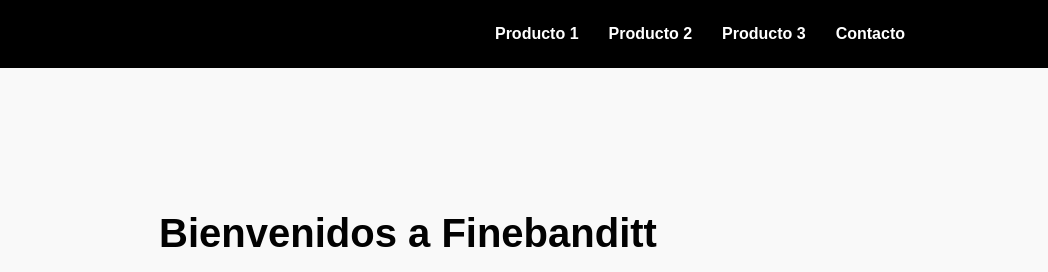
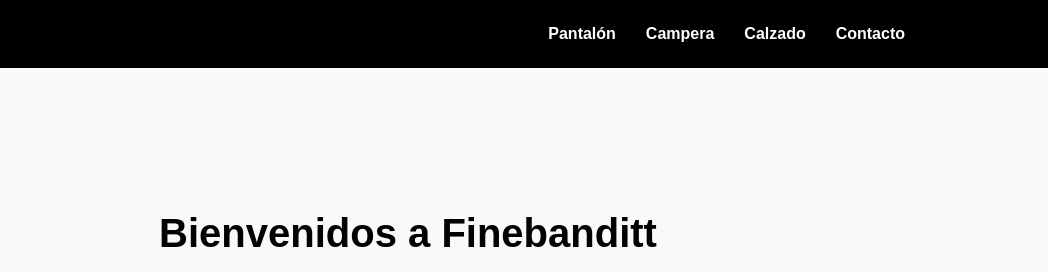
Before and after one commit to FrannTorress/1-1--Pr-ctica-Profesionalizante-I---Proyecto-Final, a plain HTML site: page index.html in a window 1280 px wide. Shown: the top 272 px of the page, 232-1280 px from the left. Drawn offline with Linux system fonts and the light colour scheme.

Commit message:
Update index.html

```diff
--- a/index.html
+++ b/index.html
@@ -13,9 +13,9 @@
             <h1></h1>
             <nav>
                 <ul>
-                    <li><a href="productos/producto1.html">Producto 1</a></li>
-                    <li><a href="productos/producto2.html">Producto 2</a></li>
-                    <li><a href="productos/producto3.html">Producto 3</a></li>
+                    <li><a href="productos/producto1.html">Pantalón</a></li>
+                    <li><a href="productos/producto2.html">Campera</a></li>
+                    <li><a href="productos/producto3.html">Calzado</a></li>
                     <li><a href="contacto.html">Contacto</a></li>
                 </ul>
             </nav>
```
